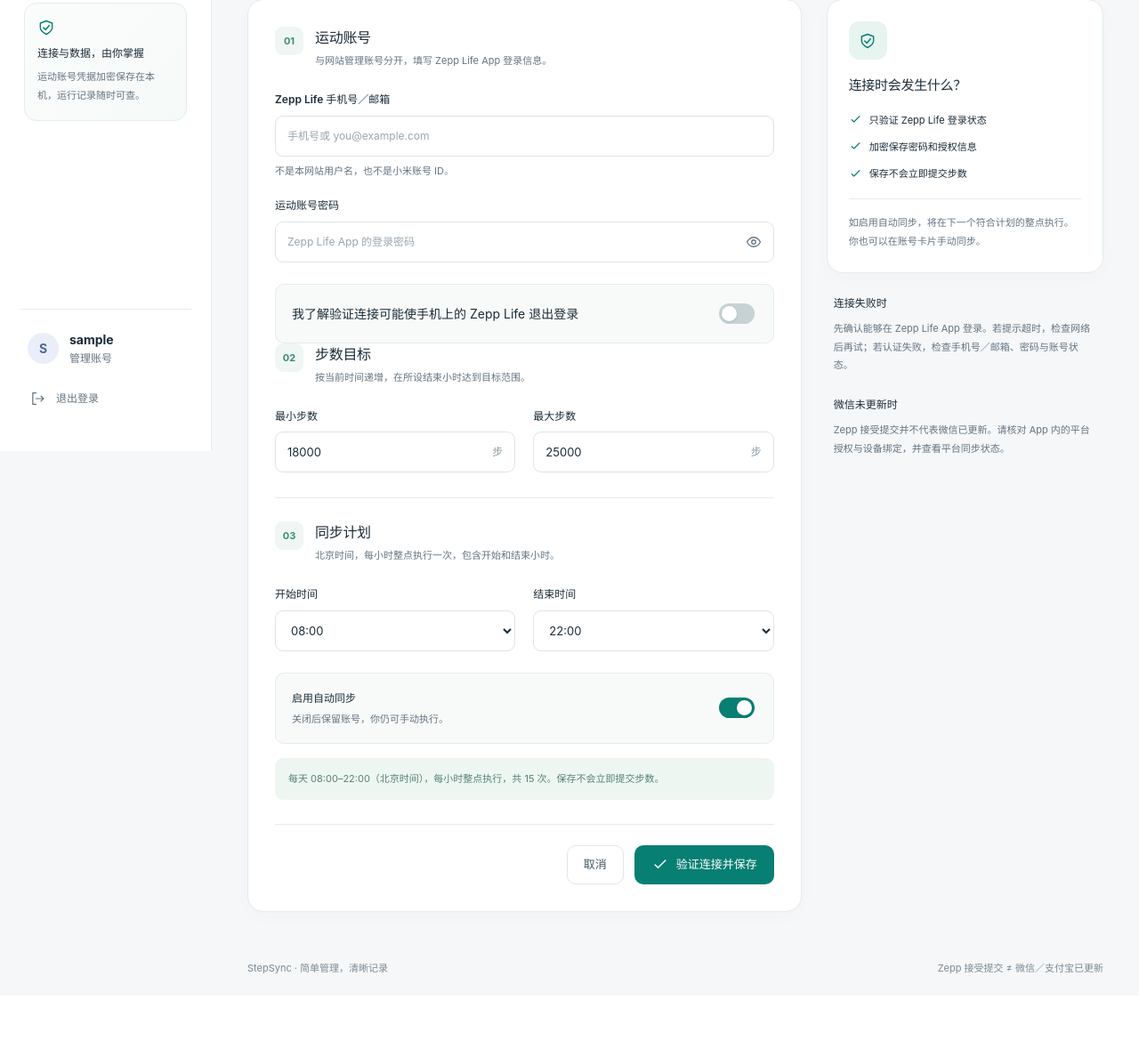
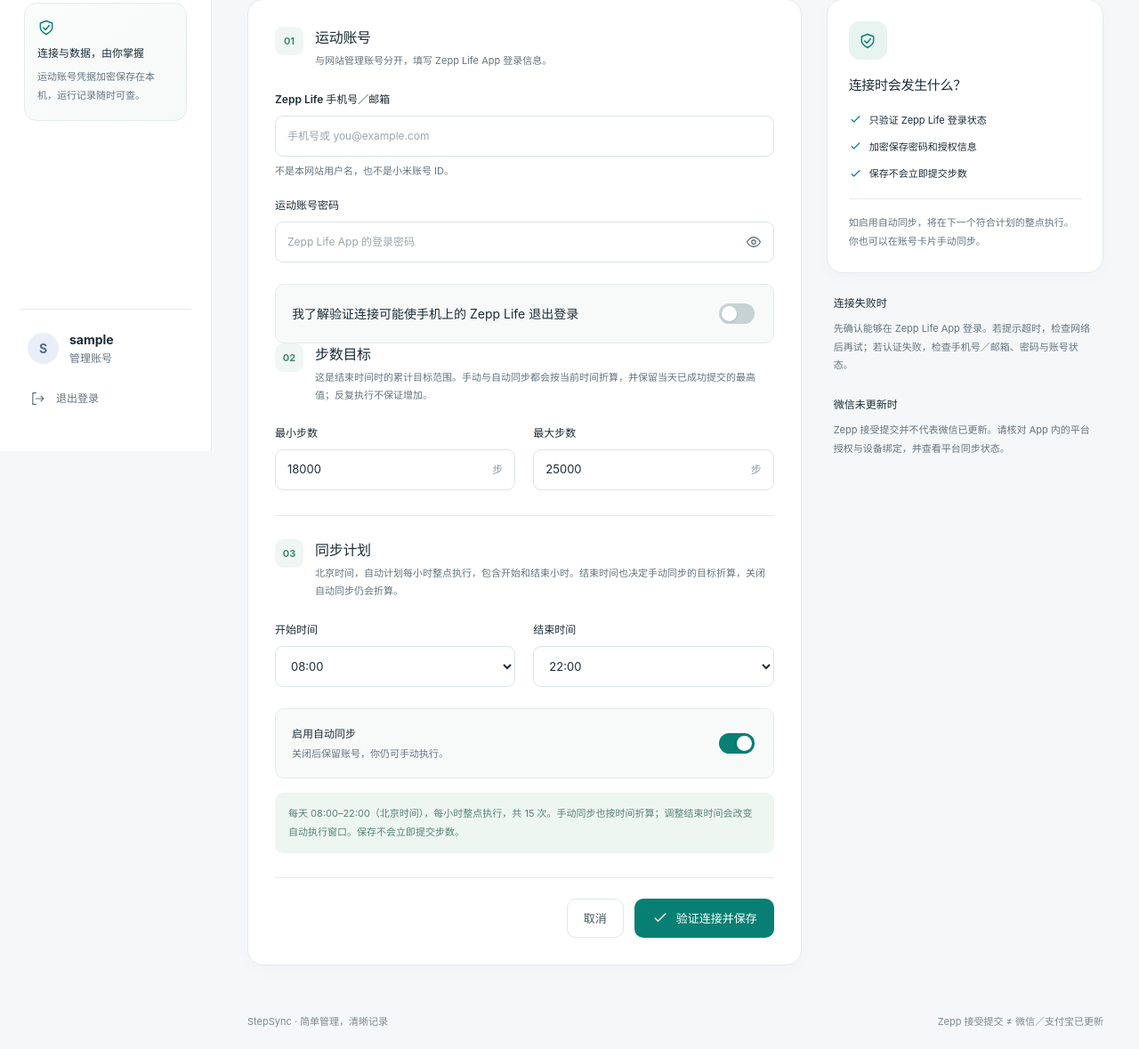
Before and after one commit to dujiahang-du/zepp-life-step-sync, a Flask app: page /account/add in a window 1280 px wide. Shown: the part 293-1472 px from the top of the page at 89% size. Before the commit the page ends 1388 px from the top, so only its background shows below. Run offline with Flask 3, Linux system fonts and the light colour scheme; the visitor is signed in with stand-in values (Sample User, id 1); parts of the project's set-up code (start-up, migrations or seed data) failed here and were passed over.

Commit message:
Clarify time-scaled manual sync targets across help text

```diff
--- a/app/static/app.js
+++ b/app/static/app.js
@@ -50,8 +50,8 @@ function validatePlan() {
   const preview = document.getElementById('plan-preview');
   preview.classList.toggle('invalid', !valid);
   if (!valid) preview.textContent = '请检查步数范围和执行时间，修正后即可保存。';
-  else if (!accountForm.elements.is_active.checked) preview.textContent = '自动同步已暂停。保存后可以在账号卡片手动执行。';
-  else preview.textContent = '每天 ' + start.value.padStart(2, '0') + ':00–' + end.value.padStart(2, '0') + ':00（北京时间），每小时整点执行，共 ' + (Number(end.value) - Number(start.value) + 1) + ' 次。保存不会立即提交步数。';
+  else if (!accountForm.elements.is_active.checked) preview.textContent = '自动同步已暂停。手动同步仍按当前时间折算目标，并保留当天已成功的最高值。保存不会立即提交步数。';
+  else preview.textContent = '每天 ' + start.value.padStart(2, '0') + ':00–' + end.value.padStart(2, '0') + ':00（北京时间），每小时整点执行，共 ' + (Number(end.value) - Number(start.value) + 1) + ' 次。手动同步也按时间折算；调整结束时间会改变自动执行窗口。保存不会立即提交步数。';
   return valid;
 }
 accountForm?.addEventListener('input', validatePlan);
--- a/app/templates/account/form.html
+++ b/app/templates/account/form.html
@@ -8,9 +8,9 @@
 <div class="field"><label for="mi_user">Zepp Life 手机号／邮箱</label><input id="mi_user" name="mi_user" required maxlength="120" autocomplete="off" inputmode="email" placeholder="手机号或 you@example.com" value="{{ account.mi_user if account else values.mi_user }}" {% if account %}readonly{% endif %} {% if errors.mi_user %}aria-invalid="true" aria-describedby="mi_user-error"{% else %}aria-describedby="mi-user-help"{% endif %}><small id="mi-user-help">不是本网站用户名，也不是小米账号 ID。</small>{{ field_error(errors, 'mi_user') }}</div>
 {% if account %}<p>更新密码或恢复授权，请前往<a class="text-link" href="{{ url_for('account.recover_account', id=account.id) }}">重新授权</a>。</p></div>{% else %}<div class="field"><label for="mi_password">运动账号密码 {% if account %}<small>留空保持不变</small>{% endif %}</label><div class="password-wrap"><input id="mi_password" name="mi_password" type="password" maxlength="128" autocomplete="off" placeholder="{{ '需要更新时填写新密码' if account else 'Zepp Life App 的登录密码' }}" {% if not account %}required{% endif %} {% if errors.mi_password %}aria-invalid="true" aria-describedby="mi_password-error"{% endif %}><button type="button" class="icon-button password-toggle" data-password-toggle="mi_password" aria-label="显示运动账号密码" aria-pressed="false">{{ icon('eye') }}</button></div>{{ field_error(errors, 'mi_password') }}</div></div>
 <label class="switch-row"><span>我了解验证连接可能使手机上的 Zepp Life 退出登录</span><input type="checkbox" name="confirm_login" required></label>{% endif %}
-<div class="form-section"><div class="form-section-heading"><span class="step-number">02</span><div><h2>步数目标</h2><p>按当前时间递增，在所设结束小时达到目标范围。</p></div></div>
+<div class="form-section"><div class="form-section-heading"><span class="step-number">02</span><div><h2>步数目标</h2><p>这是结束时间时的累计目标范围。手动与自动同步都会按当前时间折算，并保留当天已成功提交的最高值；反复执行不保证增加。</p></div></div>
 <div class="field-grid">{% for name, label in [('min_step','最小步数'),('max_step','最大步数')] %}<div class="field"><label for="{{ name }}">{{ label }}</label><div class="input-unit"><input type="number" id="{{ name }}" name="{{ name }}" required min="{{ 0 if name == 'min_step' else 1 }}" max="98800" step="1" value="{{ values[name] }}" {% if errors.get(name) %}aria-invalid="true" aria-describedby="{{ name }}-error"{% endif %}><span>步</span></div>{{ field_error(errors, name) }}</div>{% endfor %}</div></div>
-<div class="form-section"><div class="form-section-heading"><span class="step-number">03</span><div><h2>同步计划</h2><p>北京时间，每小时整点执行一次，包含开始和结束小时。</p></div></div>
+<div class="form-section"><div class="form-section-heading"><span class="step-number">03</span><div><h2>同步计划</h2><p>北京时间，自动计划每小时整点执行，包含开始和结束小时。结束时间也决定手动同步的目标折算，关闭自动同步仍会折算。</p></div></div>
 <div class="field-grid">{% for name, label in [('sync_start_hour','开始时间'),('sync_end_hour','结束时间')] %}<div class="field"><label for="{{ name }}">{{ label }}</label><select name="{{ name }}" id="{{ name }}" {% if errors.get(name) %}aria-invalid="true" aria-describedby="{{ name }}-error"{% endif %}>{% for hour in range(24) %}<option value="{{ hour }}" {% if hour|string == values[name]|string %}selected{% endif %}>{{ '%02d'|format(hour) }}:00</option>{% endfor %}</select>{{ field_error(errors, name) }}</div>{% endfor %}</div>
 <label class="switch-row" for="is_active"><span><strong>启用自动同步</strong><small>关闭后保留账号，你仍可手动执行。</small></span><input type="checkbox" id="is_active" name="is_active" {% if values.is_active %}checked{% endif %}></label>
 <div class="plan-preview" aria-live="polite" id="plan-preview">计划按所选时间执行，保存不会立即提交步数。</div></div>
--- a/app/templates/account/list.html
+++ b/app/templates/account/list.html
@@ -13,7 +13,7 @@
   <div class="last-result" aria-live="polite" data-task-status>{% if account.pending_job %}<span class="badge info">执行中</span><p>任务进行中，正在获取结果…</p>{% elif account.latest_record %}<span>上次执行：</span>{{ badge(account.latest_record.status, account.latest_record.outcome) }}<time>{{ account.latest_record.created_at|localtime }}</time><p>{{ account.latest_record.message }}</p>{% if not account.sync_hold and account.latest_record.outcome in ("requires_auth", "requires_device", "unknown") %}<p>当前已恢复手动同步，以上为历史结果。</p>{% endif %}{% else %}<span class="badge muted">尚未执行</span><p>账号已连接，可手动执行或等待计划。</p>{% endif %}</div>
   {% if account.sync_hold %}<p><a class="button secondary" href="{{ url_for('account.manage_device' if account.sync_hold == 'requires_device' else 'account.recover_account', id=account.id) }}">{{ '查询或绑定设备' if account.sync_hold == 'requires_device' else '核对结果并恢复' if account.sync_hold == 'unknown' else '重新授权' }}</a></p>{% endif %}
   <div class="account-actions"><a class="button secondary" href="{{ url_for('account.account_records', id=account.id) }}">{{ icon('chart') }}执行记录</a><form method="post" action="{{ url_for('account.sync_account', id=account.id) }}" data-sync-form>{{ csrf() }}<button class="button primary" type="submit" {% if account.pending_job or account.sync_hold %}disabled{% endif %}>{{ icon('refresh') }}<span>{{ '执行中…' if account.pending_job else ('请先恢复' if account.sync_hold else '立即同步') }}</span></button></form></div>
-  <p class="card-footnote">手动同步会提交当前时刻的目标步数；以当天已成功值为下限。</p>
+  <p class="card-footnote">手动同步也按当前时间折算目标；生成值较低时保留当天已成功的最高步数。反复点击不保证增加，到结束时间才使用完整目标范围。</p>
 </article>{% endfor %}</div>
 {% else %}<section class="panel empty-state"><span class="icon-tile large-tile">{{ icon('users') }}</span><h2>还没有连接运动账号</h2><p>添加 Zepp Life 手机号或邮箱，开始管理同步计划。</p><a class="button primary" href="{{ url_for('account.add_account') }}">{{ icon('plus') }}添加第一个账号</a></section>{% endif %}
 {% endblock %}
```
Also changed, not shown: README.md.
